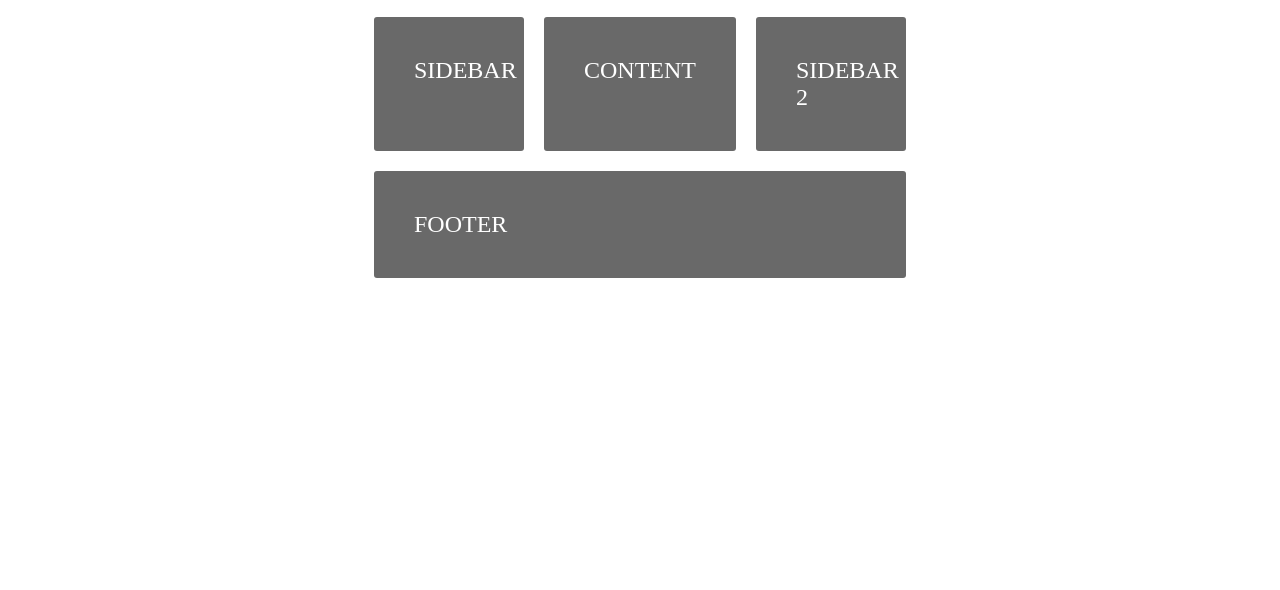
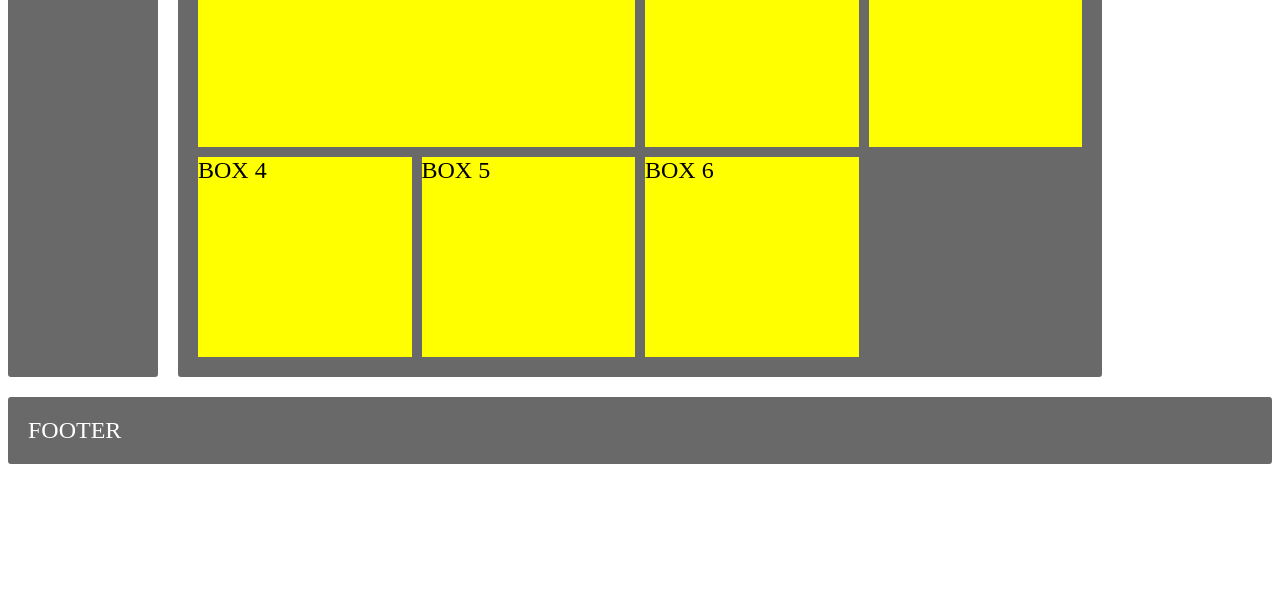
Before and after one commit to jamal13647850/css_grid_training, a plain HTML site: page index2.html in a window 1280 px wide. Shown: the part 210-800 px from the top of the page. Drawn offline with Linux system fonts and the light colour scheme.

Commit message:
Some changes

```diff
--- a/index2.html
+++ b/index2.html
@@ -5,13 +5,12 @@
     <title>Title</title>
     <style>
         body{
-            display: grid;
             justify-content: center;
             margin-top: 50px;
         }
         .grid-container3{
             display: grid;
-            grid-template-columns: repeat(1,200px);
+            grid-template-columns: repeat(1,auto);
             grid-template-areas:
                     "header"
                     "sidebar"
@@ -26,7 +25,7 @@
             background-color: dimgray;
             color: white;
             border-radius: 3px;
-            padding: 40px;
+            padding: 20px;
             font-size: 1.5em;
         }
         .header{
@@ -35,11 +34,17 @@
         .sidebar{
             grid-area: sidebar;
         }
-        .sidebar2{
-            grid-area: sidebar2;
-        }
+
         .content{
             grid-area: content;
+            display: grid;
+            grid-template-columns: auto;
+            grid-gap: 10px;
+        }
+        .content .course{
+            height: 200px;
+            background: yellow;
+            color: black;
         }
         .footer{
             grid-area: footer;
@@ -50,10 +55,15 @@
                 grid-template-areas:
                         "header header"
                         "sidebar content"
-                        "sidebar2 sidebar2"
                         "footer footer"
 
             ;
+            }
+            .content{
+                grid-template-columns: auto auto;
+            }
+            .box-1{
+                grid-column: 1/span 2;
             }
         }
         @media only screen and (min-width: 900px) {
@@ -67,6 +77,9 @@
 
             ;
             }
+            .content{
+                grid-template-columns: repeat(4,auto);
+            }
         }
     </style>
 </head>
@@ -74,8 +87,15 @@
     <div class="grid-container3">
         <div class="box header">HEADER</div>
         <div class="box sidebar">SIDEBAR</div>
-        <div class="box content">CONTENT</div>
-        <div class="box sidebar2">SIDEBAR 2</div>
+        <div class="box content">
+            <div class="course box-1">BOX 1</div>
+            <div class="course box-2">BOX 2</div>
+            <div class="course box-3">BOX 3</div>
+            <div class="course box-4">BOX 4</div>
+            <div class="course box-5">BOX 5</div>
+            <div class="course box-6">BOX 6</div>
+
+        </div>
         <div class="box footer">FOOTER</div>
     </div>
 </body>
```
